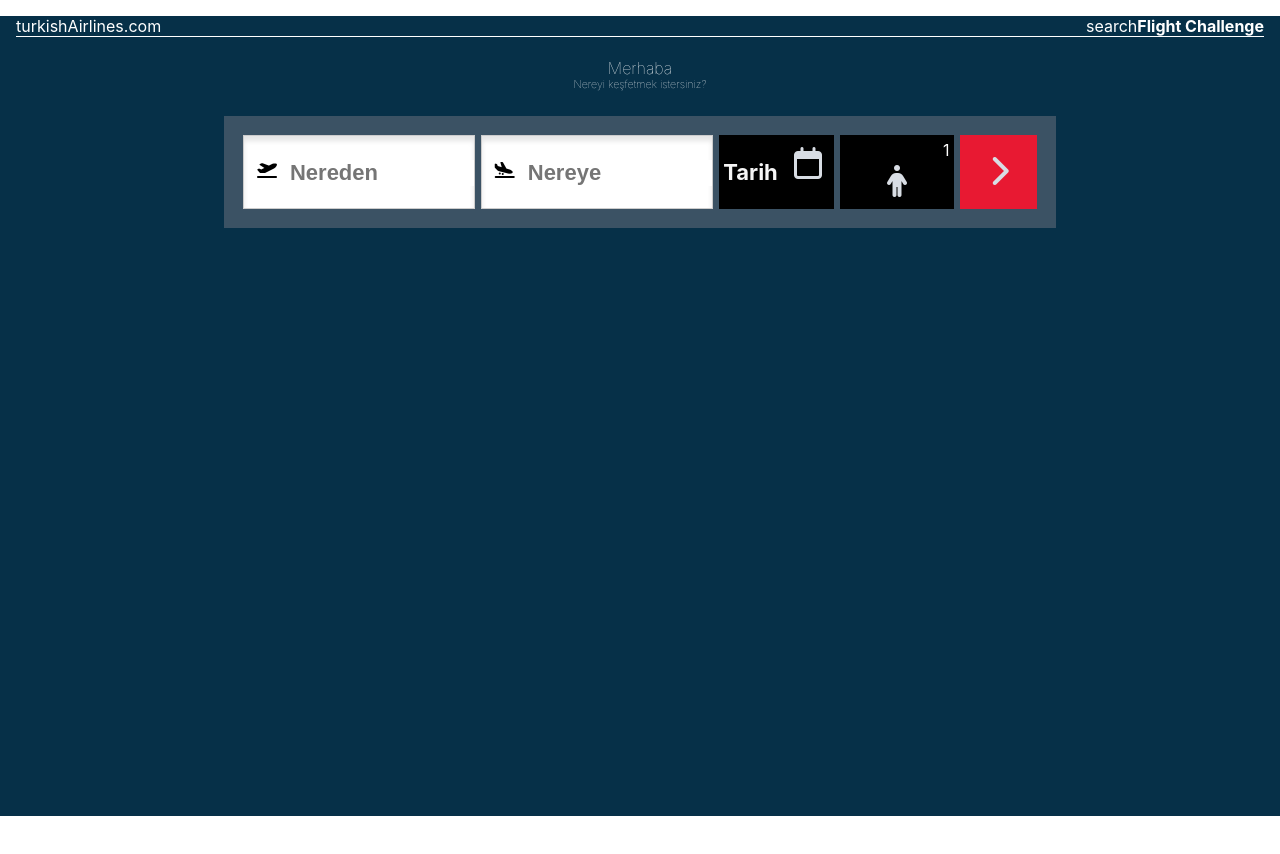
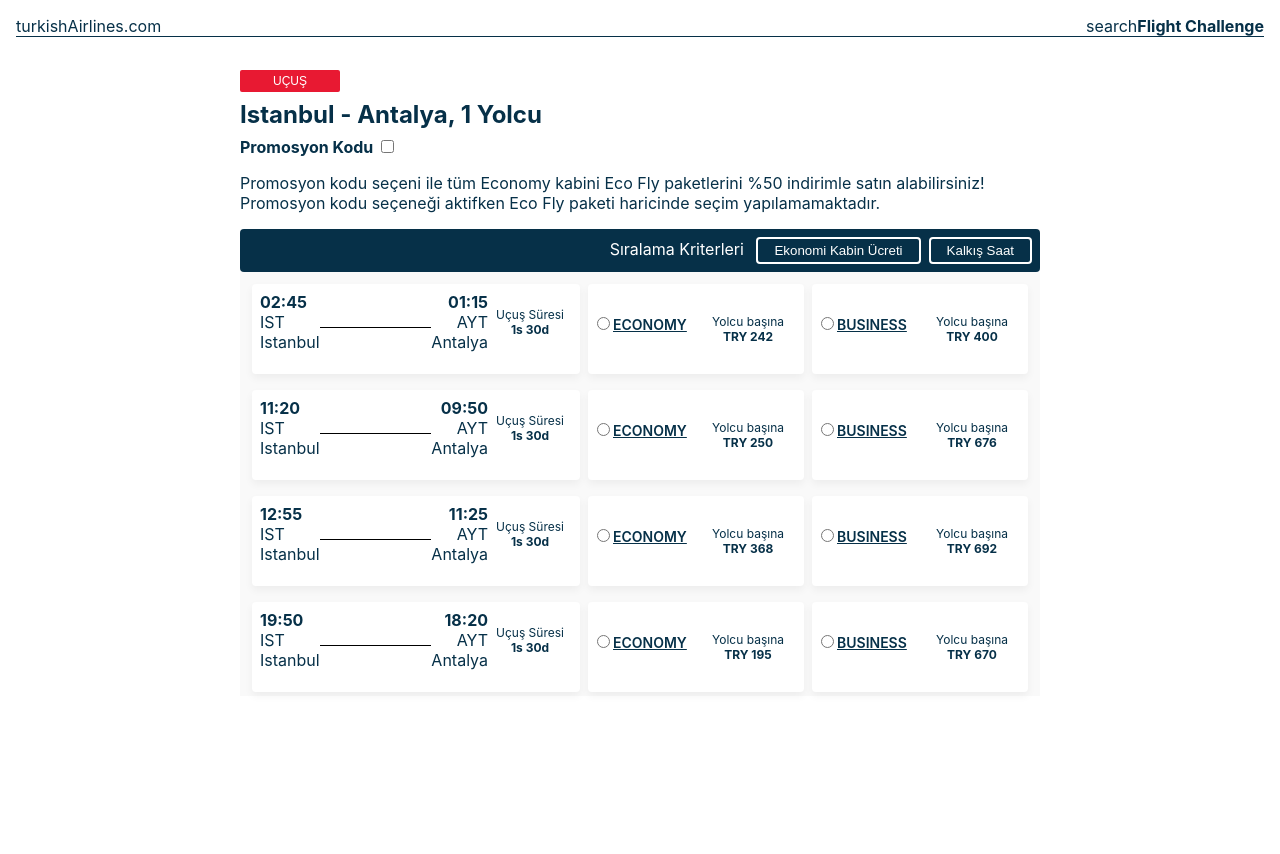
Before and after one commit to harundemr/search-flight, a React (Create React App) app: page / in a window 1280 px wide. Both pictures are taken after a click on the element 998 px from the left and 172 px from the top of the page. Shown: the top 854 px of the page. Before the commit the page ends 816 px from the top, so only its background shows below. Built offline with nearby package versions, Linux system fonts and the light colour scheme.

Commit message:
promo code setting improved

```diff
--- a/src/Components/Flight/Flight.js
+++ b/src/Components/Flight/Flight.js
@@ -53,6 +53,11 @@ class Flight extends React.Component {
                             <div>Yolcu başına</div>
                             <b>
                                 {
+                                    this.props.getPromoCode ?
+                                        this.data.fareCategories.ECONOMY.subcategories[0].price.currency
+                                        + ' ' +
+                                        this.data.fareCategories.ECONOMY.subcategories[0].price.amount / 2
+                                        :
                                         this.data.fareCategories.ECONOMY.subcategories[0].price.currency
                                         + ' ' +
                                         this.data.fareCategories.ECONOMY.subcategories[0].price.amount
@@ -87,8 +92,14 @@ class Flight extends React.Component {
                     this.state.detailShow ?
                         <div className='sub-categories'>
                             {
+                                this.state.cabin.includes('economy') ?
                                     this.data.fareCategories.ECONOMY.subcategories.map(category => {
-                                    return (<SubCategory item={category} />);
+
+                                        return (<SubCategory item={category} key={category.brandCode} cabin={'economy'} getPromoCode={this.props.getPromoCode} />);
+                                    })
+                                    :
+                                    this.data.fareCategories.BUSINESS.subcategories.map(category => {
+                                        return (<SubCategory item={category} key={category.brandCode} cabin={'business'} getPromoCode={this.props.getPromoCode} />);
                                     })
                             }
                         </div> : null
@@ -98,12 +109,14 @@ class Flight extends React.Component {
     }
 
     onChangeRadio(event) {
-        if (event.target.value === ("economy" + this.data.id)) {
         this.setState({
             cabin: event.target.value,
+            detailShow: false
+        }, () => {
+            this.setState({
                 detailShow: true
+            })
         });
-        }
     }
 }
 
--- a/src/Components/SubCategory/SubCategory.css
+++ b/src/Components/SubCategory/SubCategory.css
@@ -27,6 +27,10 @@
     cursor: pointer;
 }
 
+.sub-category > .btn-choose-flight:disabled {
+    background-color: #d6d6d6;
+}
+
 .right-item {
     border-bottom:1px solid #d6d6d6;
     padding: 8px;
--- a/src/Components/SubCategory/SubCategory.js
+++ b/src/Components/SubCategory/SubCategory.js
@@ -7,6 +7,8 @@ class SubCategory extends React.Component {
         super(props);
 
         this.data = this.props.item;
+        this.cabin = this.props.cabin;
+        console.log(this.props.getPromoCode)
     }
 
     render() {
@@ -15,7 +17,11 @@ class SubCategory extends React.Component {
                 <div className='sub-category-header'>
                     <div>{this.data.brandCode}</div>
                     <div>
-                        {this.data.price.currency + ' ' +this.data.price.amount}
+                        {
+                            this.props.getPromoCode && this.cabin === 'economy' && this.data.brandCode === 'ecoFly' ?
+                            this.data.price.currency + ' ' + this.data.price.amount/2
+                            : this.data.price.currency + ' ' + this.data.price.amount
+                        }
                     </div>
                 </div>
                 <div className='rights'>
@@ -29,9 +35,20 @@ class SubCategory extends React.Component {
                         })
                     }
                 </div>
-                <button className='btn-choose-flight'>Uçuşu Seç</button>
+                {
+                    !this.props.getPromoCode ?
+                        <button className='btn-choose-flight' onClick={this.onClickChooseFlight}>Uçuşu Seç</button>
+                        : this.cabin === 'economy' && this.data.brandCode === 'ecoFly' ?
+                            <button className='btn-choose-flight' onClick={this.onClickChooseFlight}>Uçuşu Seç</button>
+                            : <button className='btn-choose-flight' disabled>Uçuşu Seç</button>
+                }
+
             </div>
         );
+    }
+
+    onClickChooseFlight() {
+        alert('tes');
     }
 
 }
--- a/src/Pages/ListFlight/ListFlight.css
+++ b/src/Pages/ListFlight/ListFlight.css
@@ -29,6 +29,15 @@
     width: 100px;
 }
 
+.route-info-div {
+    padding: 8px 0px;
+}
+
+.route-info {
+    font-size:24px;
+    font-weight: 700;
+}
+
 .sort-bar {
     background-color: #063048;
     text-align: right;
--- a/src/Pages/ListFlight/ListFlight.js
+++ b/src/Pages/ListFlight/ListFlight.js
@@ -6,10 +6,22 @@ import Flight from '../../Components/Flight/Flight';
 class ListFlight extends React.Component {
     constructor(props) {
         super(props);
+        this.data = this.props.filterData;
 
         this.jsonData = Flights;
-        this.data = this.props.filterData;
+
+        this.filteredJsonData = this.jsonData.flights.filter((flight) => {
+            return flight.originAirport.city.name === this.data.whereFrom &&
+                flight.destinationAirport.city.name === this.data.toWhere;
+        });
+
+        this.state = {
+            promoCode: false
+        };
+
+        this.onChangePromoCode = this.onChangePromoCode.bind(this);
     }
+
     render() {
         return (
             <div className='content-list'>
@@ -19,24 +31,46 @@ class ListFlight extends React.Component {
                 </div>
                 <div className='main'>
                     <button className='btn-ucus'>UÇUŞ</button>
-                    <div>
-                        <label>{this.data.whereFrom + ' - ' + this.data.toWhere + ', ' + this.data.traveller + ' Yolcu'}</label>
+                    <div className='route-info-div'>
+                        <label className='route-info'>{this.data.whereFrom + ' - ' + this.data.toWhere + ', ' + this.data.traveller + ' Yolcu'}</label>
+                    </div>
+                    <div className='promo-code'>
+                        <b>Promosyon Kodu </b>
+                        <input
+                            type="checkbox"
+                            value="true"
+                            checked={this.state.promoCode}
+                            onChange={this.onChangePromoCode} />
+                        <p>
+                            Promosyon kodu seçeni ile tüm Economy kabini Eco Fly paketlerini %50 indirimle satın alabilirsiniz! <br />
+                            Promosyon kodu seçeneği aktifken Eco Fly paketi haricinde seçim yapılamamaktadır.
+                        </p>
                     </div>
                     <div className='list-flights'>
                         <div className='sort-bar'>
-                            <label>Sıralama Kriterleri</label>
+                            <label>Sıralama Kriterleri </label>
                             <button className='btn-sort'>Ekonomi Kabin Ücreti</button>
                             <button className='btn-sort'>Kalkış Saat</button>
                         </div>
                         {
-                            this.jsonData.flights.map(flight => {
-                                return (<Flight item={flight} key={flight.id} />);
+                            this.filteredJsonData.map(flight => {
+                                return (<Flight item={flight} key={flight.id} getPromoCode={this.getPromoCode} />);
                             })
                         }
                     </div>
                 </div>
             </div>
-        )
+        );
+    }
+
+    onChangePromoCode(event) {
+        this.setState({
+            promoCode: !this.state.promoCode
+        })
+    }
+
+    get getPromoCode() {
+        return this.state.promoCode;
     }
 }
 
--- a/src/Pages/SearchFlight/SearchFlight.js
+++ b/src/Pages/SearchFlight/SearchFlight.js
@@ -38,7 +38,7 @@ class SearchFlight extends React.Component {
                                 <i className="fas fa-plane-departure" ></i>
                             </div>
                             <div className='port-wrapper'>
-                                <input id="where-from" type="text" placeholder='Nereden' />
+                                <input id="where-from" type="text" placeholder='Nereden' value="Istanbul" />
                             </div>
                         </div>
                         <div className='to-where-container'>
@@ -46,7 +46,7 @@ class SearchFlight extends React.Component {
                                 <i className="fas fa-plane-arrival"></i>
                             </div>
                             <div className='port-wrapper'>
-                                <input id="to-where" type="text" placeholder='Nereye' />
+                                <input id="to-where" type="text" placeholder='Nereye' value="Antalya"/>
                             </div>
                         </div>
                         <div className='date-container'>
```
Lines whose indentation alone changed are shown as unchanged.
